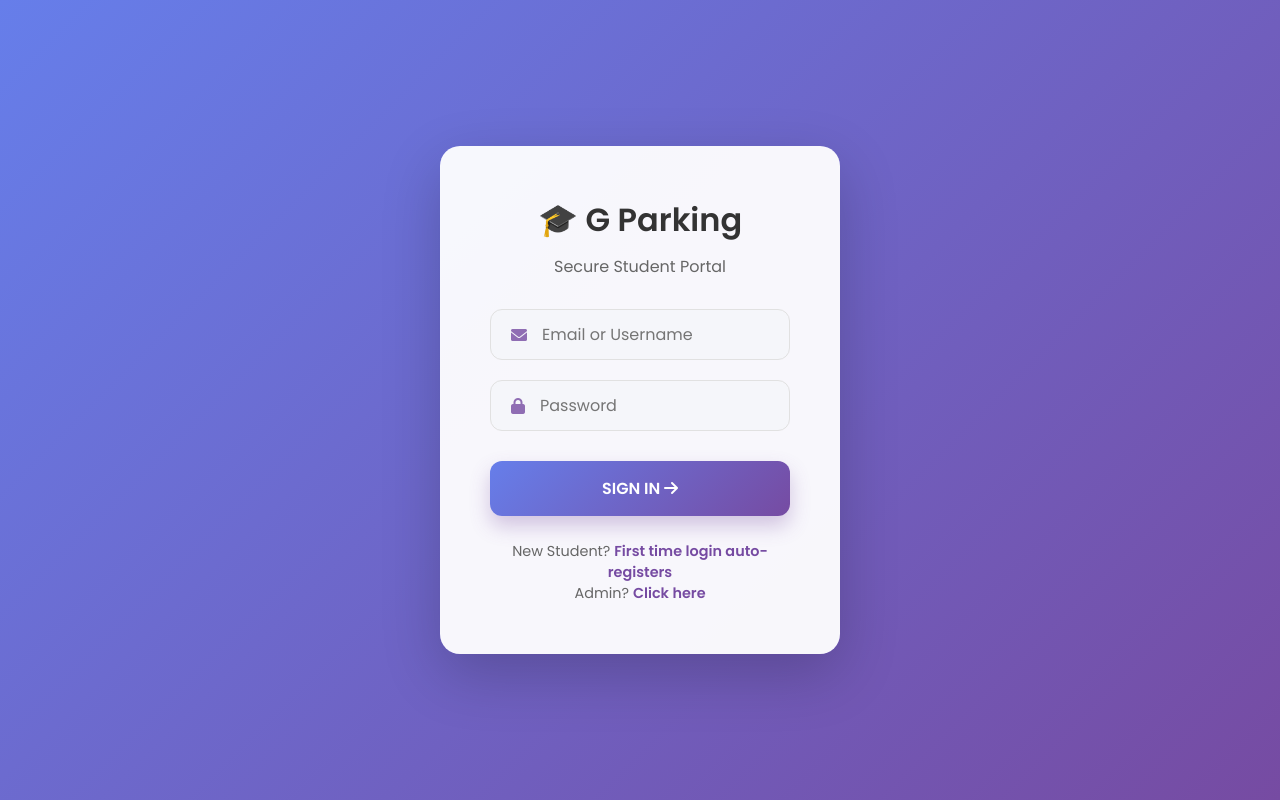
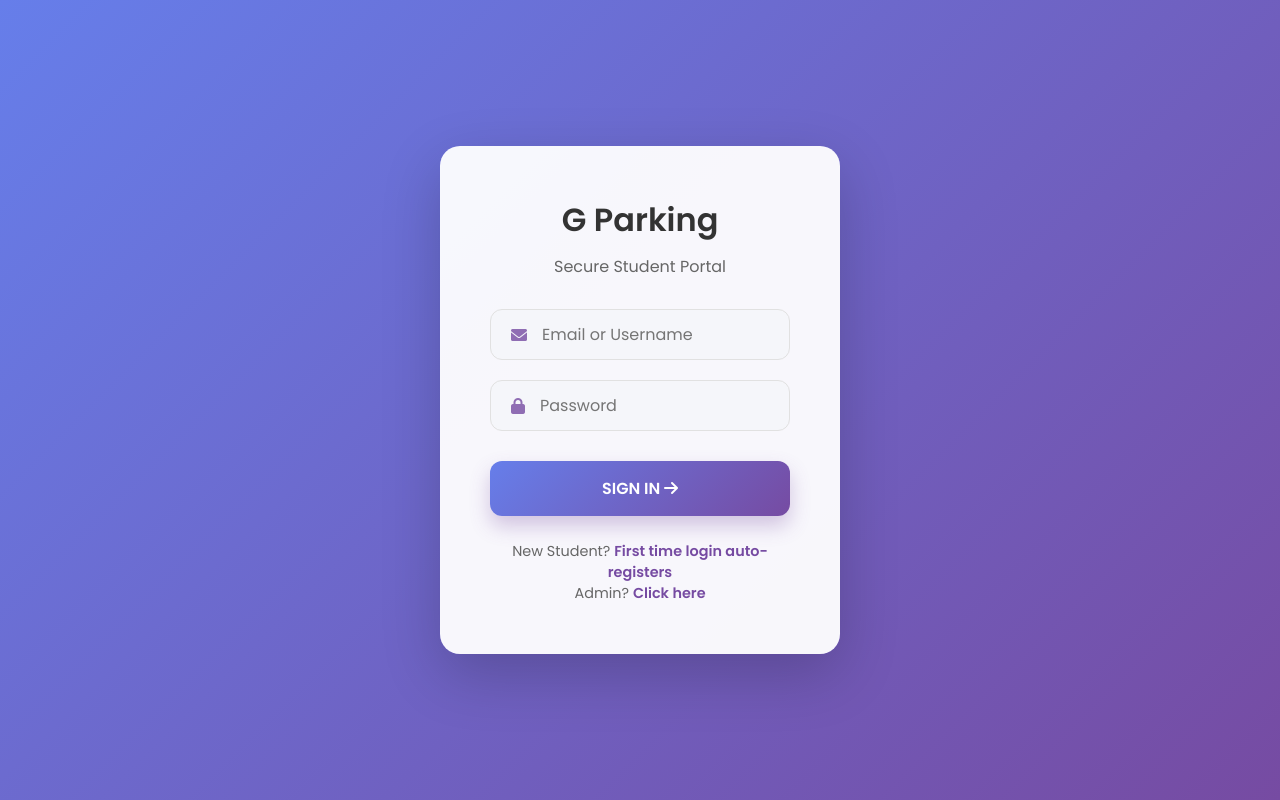
Before and after one commit to PrathamKumar4838/GPARKING, a plain HTML site: page index.html in a window 1280 px wide. Drawn offline with Linux system fonts and the light colour scheme.

Commit message:
Update index.html

```diff
--- a/index.html
+++ b/index.html
@@ -17,7 +17,7 @@
         <!-- LOGIN CARD -->
         <div id="loginSection" class="glass-card">
             <div class="header">
-                <h2>🎓 G Parking</h2>
+                <h2>G Parking</h2>
                 <p>Secure Student Portal</p>
             </div>
 
```
